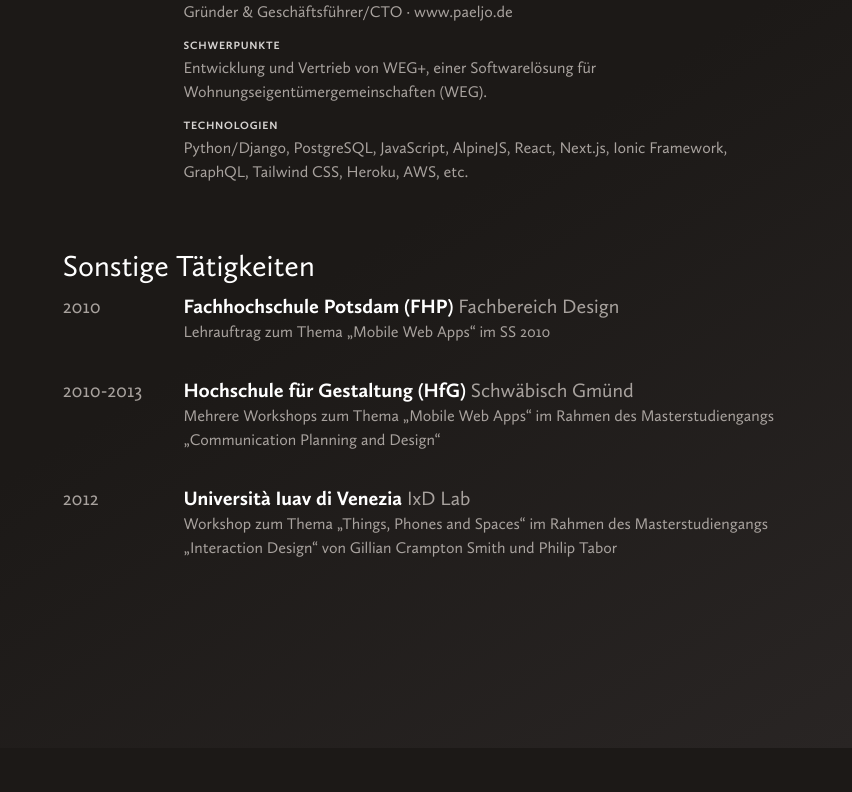
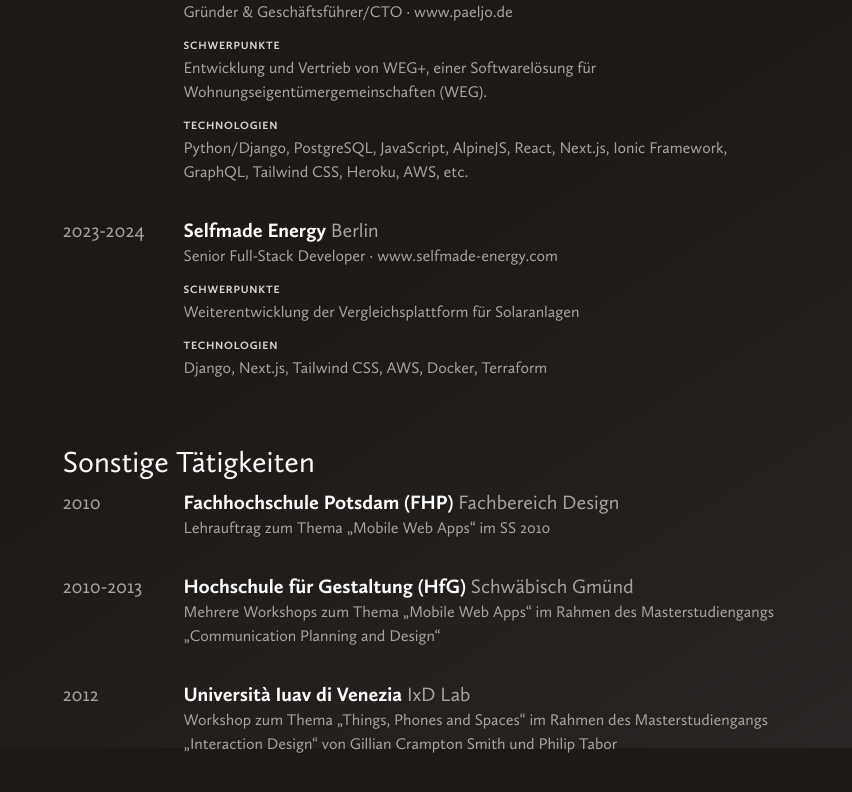
Before and after one commit to philippbosch/pb.io, a Next.js app: page /cv in a window 1280 px wide. Shown: the part 1652-2444 px from the top of the page, without its empty margins (428-1280 px from the left). Before the commit the page ends 2404 px from the top, so only its background shows below. Built offline with nearby package versions, Linux system fonts and the light colour scheme; what tailwindcss-hyphens would draw is missing.

Commit message:
add SME to CV

```diff
--- a/pages/cv.tsx
+++ b/pages/cv.tsx
@@ -148,6 +148,16 @@
               focus="Entwicklung und Vertrieb von WEG+, einer Softwarelösung für Wohnungseigentümergemeinschaften (WEG). "
               technologies="Python/Django, PostgreSQL, JavaScript, AlpineJS, React, Next.js, Ionic Framework, GraphQL, Tailwind CSS, Heroku, AWS, etc."
             />
+            <Job
+              yearFrom={2023}
+              yearTo={2024}
+              employer="Selfmade Energy"
+              location="Berlin"
+              jobTitle="Senior Full-Stack Developer"
+              url="https://www.selfmade-energy.com/"
+              focus="Weiterentwicklung der Vergleichsplattform für Solaranlagen"
+              technologies="Django, Next.js, Tailwind CSS, AWS, Docker, Terraform"
+            />
           </div>
         </div>
 
```
